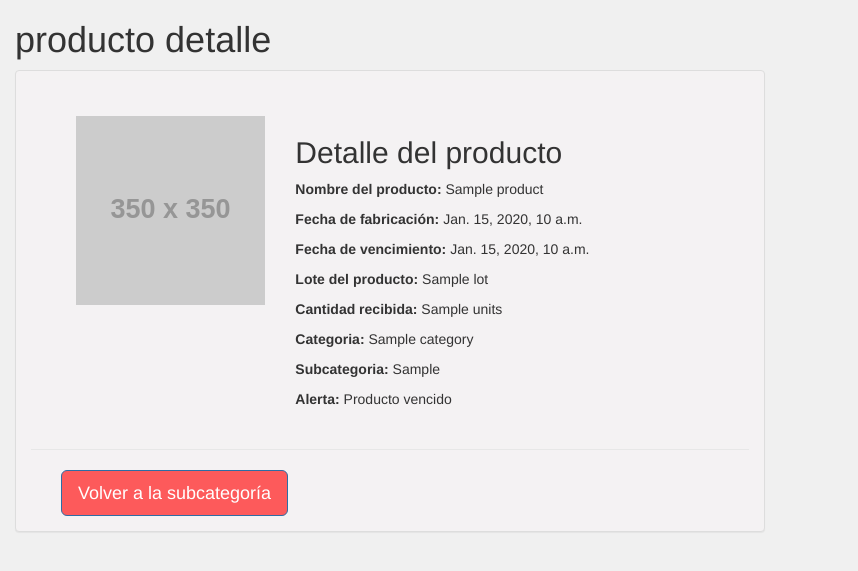
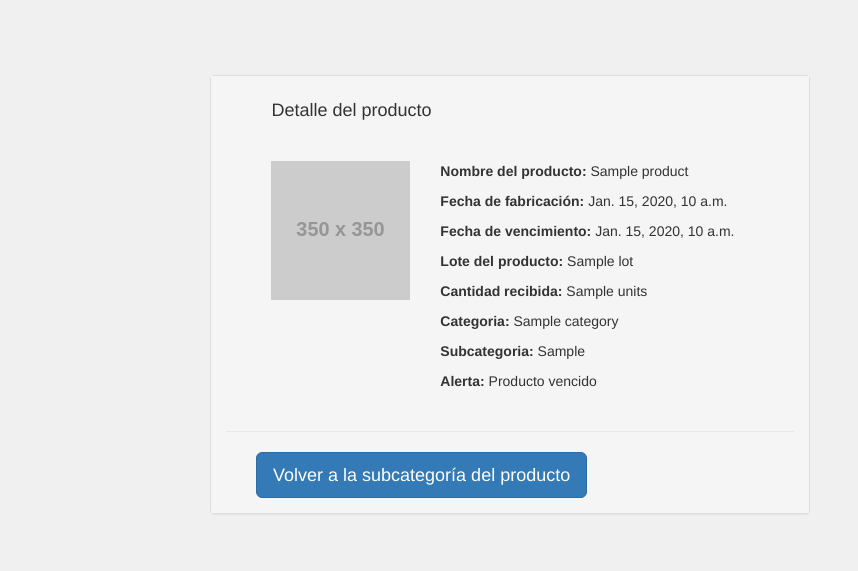
Before and after one commit to WilliamPerezBeltran/django_project2, a Django app: template catalog/templates/catalog/product_detalle.html in a window 1280 px wide. Shown: the top 571 px of the page, without its empty margins (0-858 px from the left). Run offline with Django 3.2, Linux system fonts and the light colour scheme; the template is opened without the code that fills it: most values are stand-ins (such as "Sample title", 1, 10 or a date in 2020); grey boxes labelled with a size stand in for pictures from a placeholder-image service; some libraries are stand-ins or nearby versions.

Commit message:
Fixed style detalle producto

```diff
--- a/catalog/templates/catalog/product_detalle.html
+++ b/catalog/templates/catalog/product_detalle.html
@@ -2,18 +2,17 @@
 
 {% block content %}
 
-<div class="container">
-<h1>producto detalle</h1>
-		<div class="row">
-			<div class="col-md-8">
-				<div class="panel panel-default  panel--styled">
+<div class="container" >
+	<div class="row" style=" display: flex;justify-content: center;align-items: center;">
+		<div class="col-sm-8" >
+			<div style="" class="panel panel-default  panel--styled">
 				<div class="panel-body">
+					<h4>Detalle del producto</h4>
 					<div class="col-md-12 panelTop">
 						<div class="col-md-4">
 							<img class="img-responsive" src="http://placehold.it/350x350" alt=""/>
 						</div>
 						<div class="col-md-8">
-								<h2>Detalle del producto</h2>
 							<p> <b>Nombre del producto:</b> {{product.name}}</p>
 							<p> <b>Fecha de fabricación:</b> {{product.date}}</p>
 							<p> <b>Fecha de vencimiento:</b> {{product.expiration_date}}</p>
@@ -34,22 +33,16 @@
 						</div>
 					</div>
 
-						<div class="col-md-12 panelBottom">
-							<div class="col-md-4 text-center">
-								<!-- <button class="btn btn-lg btn-add-to-cart"><span class="glyphicon glyphicon-shopping-cart"></span>   Add to Cart</button> -->
+					<div class="col-md-12 panelBottom" >
+						<div class="col-md-4" >
+
 							<a href="{% url 'catalog:products_subcategory' product.sub_category.id %}">
-									<button class="btn btn-primary btn-lg btn-add-to-cart"></span> Volver a la subcategoría</button>
+								<button class="btn btn-primary btn-lg btn-add-to-cart"></span> Volver a la subcategoría del producto</button>
 							</a>
 
 						</div>
-							<div class="col-md-4 text-left">
-								<h5><span class="itemPrice"></span></h5>
-							</div>
-							<div class="col-md-4">
-								<div class="stars">
-								 <div id="stars" class="starrr"></div>
-								</div>
-							</div>
+
+
 					</div>
 				</div>
 			</div>
@@ -59,11 +52,18 @@
 
 <style>
 
-/*----------------------
-Product Card Styles
-----------------------*/
+.panel-body h4{
+	margin-left: 8%;
+}
+
+.panel-body {
+	background: #F5F5F5;
+}
+
 .panel.panel--styled {
 	background: #F4F2F3;
+	width: 80%;
+	margin-top: 10%
 }
 .panelTop {
 	padding: 30px;
@@ -73,50 +73,6 @@ Product Card Styles
 	border-top: 1px solid #e7e7e7;
 	padding-top: 20px;
 }
-.btn-add-to-cart {
-    background: #FD5A5B;
-    color: #fff;
-}
-.btn.btn-add-to-cart.focus, .btn.btn-add-to-cart:focus, .btn.btn-add-to-cart:hover  {
-	color: #fff;
-    background: #FD7172;
-	outline: none;
-}
-.btn-add-to-cart:active {
-	background: #F9494B;
-	outline: none;
-}
-
-
-span.itemPrice {
-    font-size: 24px;
-    color: #FA5B58;
-}
-
-/*----------------------
-##star Rating Styles
-----------------------*/
-.stars {
-    padding-top: 10px;
-	width: 100%;
-	display: inline-block;
-}
-span.glyphicon {
-    padding: 5px;
-}
-.glyphicon-star-empty {
-    color: #9d9d9d;
-}
-.glyphicon-star-empty, .glyphicon-star {
-    font-size: 18px;
-}
-.glyphicon-star {
-    color: #FD4;
-    transition: all .25s;
-}
-.glyphicon-star:hover {
-    transform: rotate(-15deg) scale(1.3);
-}
 
 </style>
 {% endblock %}
```
Also changed, not shown: db.sqlite3. Lines whose indentation alone changed are shown as unchanged.
